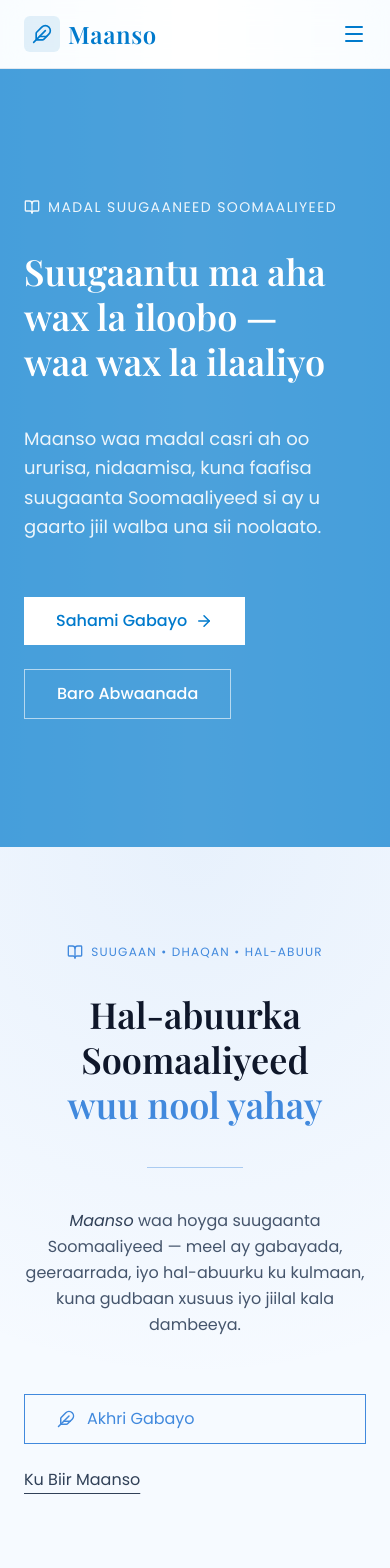
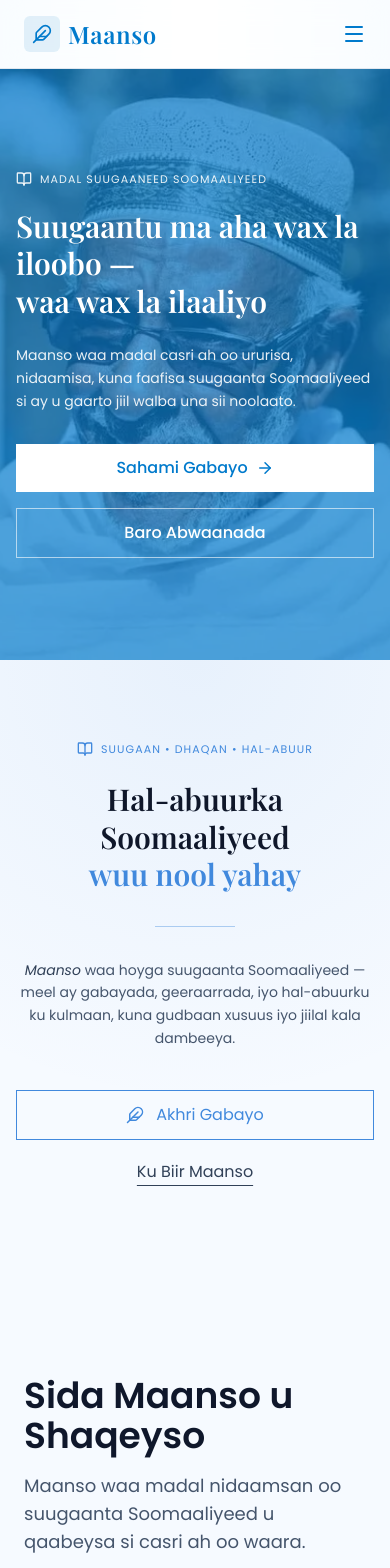
Before and after one commit to Amen252/Maanso-UI, a React (Vite) app: page / in a window 390 px wide. Shown: the top 1568 px of the page. Built offline with nearby package versions, Linux system fonts and the light colour scheme.

Commit message:
changess made

```diff
--- a/src/Components/Hero.tsx
+++ b/src/Components/Hero.tsx
@@ -3,7 +3,7 @@ import { Feather, BookOpen } from "lucide-react";
 
 const Hero = () => {
   return (
-    <section className="relative px-6 py-24 md:py-36 bg-[#f6faff] text-center overflow-hidden">
+    <section className="relative px-4 sm:px-6 py-20 sm:py-24 md:py-36 bg-[#f6faff] text-center overflow-hidden">
 
       {/* subtle background wash */}
       <div className="absolute inset-0 bg-[radial-gradient(circle_at_top,rgba(65,137,221,0.08),transparent_70%)]" />
@@ -12,14 +12,14 @@ const Hero = () => {
       <div className="relative max-w-4xl mx-auto">
 
         {/* Label */}
-        <span className="inline-flex items-center gap-2 mb-8 text-xs tracking-widest uppercase text-[#4189DD]">
+        <span className="inline-flex items-center gap-2 mb-6 sm:mb-8 text-[11px] sm:text-xs tracking-widest uppercase text-[#4189DD]">
           <BookOpen className="w-4 h-4" />
           Suugaan • Dhaqan • Hal-abuur
         </span>
 
         {/* Title */}
         <h1
-          className="text-4xl sm:text-5xl md:text-6xl font-medium leading-tight mb-10"
+          className="text-3xl sm:text-4xl md:text-5xl lg:text-6xl font-medium leading-tight mb-8 sm:mb-10"
           style={{
             fontFamily: '"Playfair Display", serif',
             color: "#0f172a",
@@ -31,23 +31,24 @@ const Hero = () => {
         </h1>
 
         {/* Divider */}
-        <div className="mx-auto mb-10 h-px w-24 bg-[#4189DD]/40" />
+        <div className="mx-auto mb-8 sm:mb-10 h-px w-20 sm:w-24 bg-[#4189DD]/40" />
 
         {/* Description */}
         <p
-          className="mx-auto max-w-2xl text-base sm:text-lg leading-relaxed text-slate-600"
+          className="mx-auto max-w-2xl text-sm sm:text-base md:text-lg leading-relaxed text-slate-600"
           style={{ fontFamily: '"Poppins", sans-serif' }}
         >
-          <span className="italic text-slate-700">Maanso</span> waa hoyga suugaanta Soomaaliyeed —
-          meel ay gabayada, geeraarrada, iyo hal-abuurku ku kulmaan,
-          kuna gudbaan xusuus iyo jiilal kala dambeeya.
+          <span className="italic text-slate-700">Maanso</span> waa hoyga
+          suugaanta Soomaaliyeed — meel ay gabayada, geeraarrada,
+          iyo hal-abuurku ku kulmaan, kuna gudbaan xusuus iyo
+          jiilal kala dambeeya.
         </p>
 
         {/* Actions */}
-        <div className="mt-14 flex flex-col sm:flex-row justify-center gap-6">
+        <div className="mt-10 sm:mt-14 flex flex-col sm:flex-row justify-center gap-5 sm:gap-6">
           <Link
             to="/poems"
-            className="inline-flex items-center gap-3 border border-[#4189DD] px-8 py-3 text-[#4189DD] hover:bg-[#4189DD] hover:text-white transition-all"
+            className="inline-flex items-center justify-center gap-3 border border-[#4189DD] px-7 sm:px-8 py-3 text-[#4189DD] hover:bg-[#4189DD] hover:text-white transition-all"
           >
             <Feather size={18} />
             Akhri Gabayo
@@ -55,7 +56,7 @@ const Hero = () => {
 
           <Link
             to="/register"
-            className="inline-flex items-center gap-3 text-slate-700 hover:text-[#4189DD] underline underline-offset-8"
+            className="inline-flex items-center justify-center gap-3 text-slate-700 hover:text-[#4189DD] underline underline-offset-8"
           >
             Ku Biir Maanso
           </Link>
--- a/src/Components/testmonial.tsx
+++ b/src/Components/testmonial.tsx
@@ -27,59 +27,59 @@ export default function TestimonialsSection() {
   ];
 
   return (
-    <section className="py-28 bg-[#f6faff]">
-      <div className="max-w-7xl mx-auto px-6">
+    <section className="py-20 sm:py-24 md:py-28 bg-[#f6faff]">
+      <div className="max-w-7xl mx-auto px-4 sm:px-6">
 
         {/* Header */}
-        <div className="max-w-2xl mb-20">
+        <div className="max-w-2xl mb-14 sm:mb-16 md:mb-20">
           <h2
-            className="text-4xl md:text-5xl font-medium text-slate-900 mb-6"
+            className="text-3xl sm:text-4xl md:text-5xl font-medium text-slate-900 mb-4 sm:mb-6"
             style={{ fontFamily: '"Playfair Display", serif' }}
           >
             Codadka <span className="text-[#4189DD]">Maanso</span>
           </h2>
-          <p className="text-slate-600 text-lg">
+          <p className="text-slate-600 text-base sm:text-lg">
             Dadka jecel suugaanta Soomaaliyeed waxay nala wadaagayaan
             dareenkooda iyo waayo-aragnimadooda.
           </p>
         </div>
 
         {/* Cards */}
-        <div className="grid grid-cols-1 md:grid-cols-2 lg:grid-cols-3 gap-14">
+        <div className="grid grid-cols-1 sm:grid-cols-2 lg:grid-cols-3 gap-8 sm:gap-10 lg:gap-14">
           {testimonials.map((t, index) => (
             <motion.article
               key={index}
-              initial={{ opacity: 0, y: 40 }}
+              initial={{ opacity: 0, y: 30 }}
               whileInView={{ opacity: 1, y: 0 }}
               viewport={{ once: true }}
-              transition={{ duration: 0.6, delay: index * 0.1 }}
-              className="bg-white shadow-sm border border-slate-200"
+              transition={{ duration: 0.5, delay: index * 0.1 }}
+              className="bg-white shadow-sm border border-slate-200 flex flex-col"
             >
               {/* Top blue rule */}
               <div className="h-1 bg-[#4189DD]" />
 
-              {/* Header with image */}
-              <div className="flex items-center gap-4 px-8 pt-8">
+              {/* Header */}
+              <div className="flex items-center gap-4 px-6 sm:px-8 pt-6 sm:pt-8">
                 <img
                   src={t.image}
                   alt={t.name}
-                  className="w-16 h-16 rounded-lg object-cover border border-slate-200"
+                  className="w-14 h-14 sm:w-16 sm:h-16 rounded-lg object-cover border border-slate-200 flex-shrink-0"
                 />
-                <div>
-                  <div className="font-semibold text-slate-900">
+                <div className="min-w-0">
+                  <div className="font-semibold text-slate-900 truncate">
                     {t.name}
                   </div>
-                  <div className="text-sm text-slate-500">
+                  <div className="text-sm text-slate-500 truncate">
                     {t.role}
                   </div>
                 </div>
               </div>
 
               {/* Content */}
-              <div className="px-8 pb-10 pt-6">
-                <Quote className="w-6 h-6 text-[#4189DD]/50 mb-4" />
+              <div className="px-6 sm:px-8 pb-8 sm:pb-10 pt-5 sm:pt-6 flex-1">
+                <Quote className="w-5 h-5 sm:w-6 sm:h-6 text-[#4189DD]/50 mb-3 sm:mb-4" />
                 <p
-                  className="text-slate-800 leading-relaxed"
+                  className="text-slate-800 text-sm sm:text-base leading-relaxed"
                   style={{ fontFamily: '"Playfair Display", serif' }}
                 >
                   “{t.quote}”
--- a/src/Components/upHero.tsx
+++ b/src/Components/upHero.tsx
@@ -3,24 +3,30 @@ import { ArrowRight, BookOpen } from "lucide-react";
 
 const UpHero = () => {
   return (
-    <section className="relative min-h-[80vh] flex items-center overflow-hidden">
+    <section className="relative min-h-[70vh] sm:min-h-[80vh] flex items-center overflow-hidden">
 
       {/* Background Image */}
+      <img
+        src="/hadraawi.webp"
+        alt="Abwaan Soomaaliyeed"
+        className="absolute inset-0 w-full h-full object-cover object-top"
+      />
+
       {/* Somali blue overlay */}
       <div className="absolute inset-0 bg-[#007ACC]/70" />
 
       {/* Content */}
-      <div className="relative max-w-6xl mx-auto px-6 py-32 text-white">
+      <div className="relative max-w-6xl mx-auto px-4 sm:px-6 py-20 sm:py-28 text-white">
 
         {/* Label */}
-        <span className="inline-flex items-center gap-2 mb-8 text-sm tracking-widest uppercase text-white/90">
+        <span className="inline-flex items-center gap-2 mb-5 sm:mb-8 text-[11px] sm:text-sm tracking-widest uppercase text-white/90">
           <BookOpen className="w-4 h-4" />
           Madal Suugaaneed Soomaaliyeed
         </span>
 
         {/* Headline */}
         <h1
-          className="text-4xl sm:text-5xl md:text-6xl font-semibold leading-tight max-w-3xl mb-10"
+          className="text-3xl sm:text-4xl md:text-5xl lg:text-6xl font-semibold leading-tight max-w-3xl mb-6 sm:mb-10"
           style={{ fontFamily: '"Playfair Display", serif' }}
         >
           Suugaantu ma aha wax la iloobo —
@@ -31,19 +37,19 @@ const UpHero = () => {
         </h1>
 
         {/* Description */}
-        <p className="text-lg text-white/90 max-w-2xl leading-relaxed mb-14">
+        <p className="text-sm sm:text-base md:text-lg text-white/90 max-w-2xl leading-relaxed mb-8 sm:mb-14">
           Maanso waa madal casri ah oo ururisa, nidaamisa,
           kuna faafisa suugaanta Soomaaliyeed si ay u gaarto
           jiil walba una sii noolaato.
         </p>
 
         {/* Actions */}
-        <div className="flex flex-wrap gap-6">
-          <button className="inline-flex items-center gap-2 bg-white text-[#007ACC] px-8 py-3 font-medium hover:bg-white/90 transition">
+        <div className="flex flex-col sm:flex-row gap-4 sm:gap-6">
+          <button className="inline-flex items-center justify-center gap-2 bg-white text-[#007ACC] px-6 sm:px-8 py-3 font-medium hover:bg-white/90 transition">
             Sahami Gabayo <ArrowRight size={18} />
           </button>
 
-          <button className="inline-flex items-center gap-2 border border-white/60 px-8 py-3 font-medium hover:bg-white/10 transition">
+          <button className="inline-flex items-center justify-center gap-2 border border-white/60 px-6 sm:px-8 py-3 font-medium hover:bg-white/10 transition">
             Baro Abwaanada
           </button>
         </div>
```
